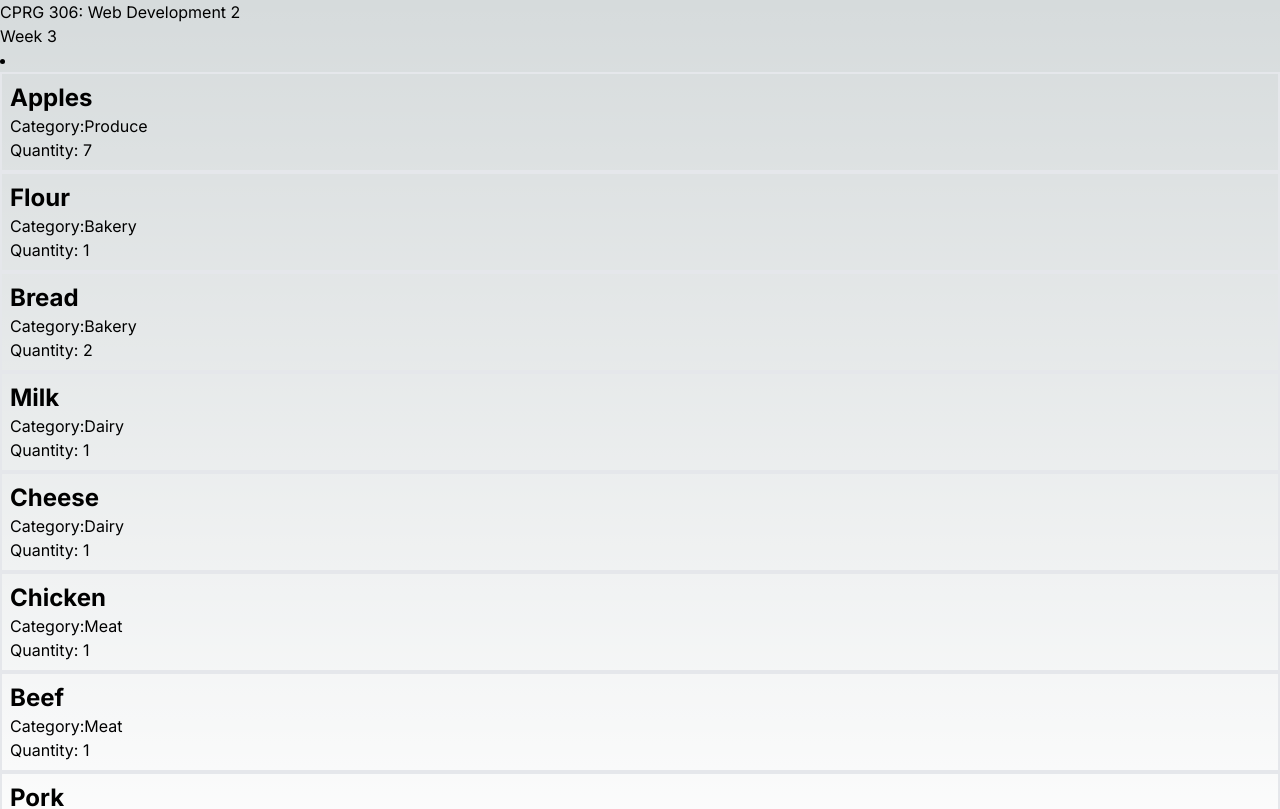
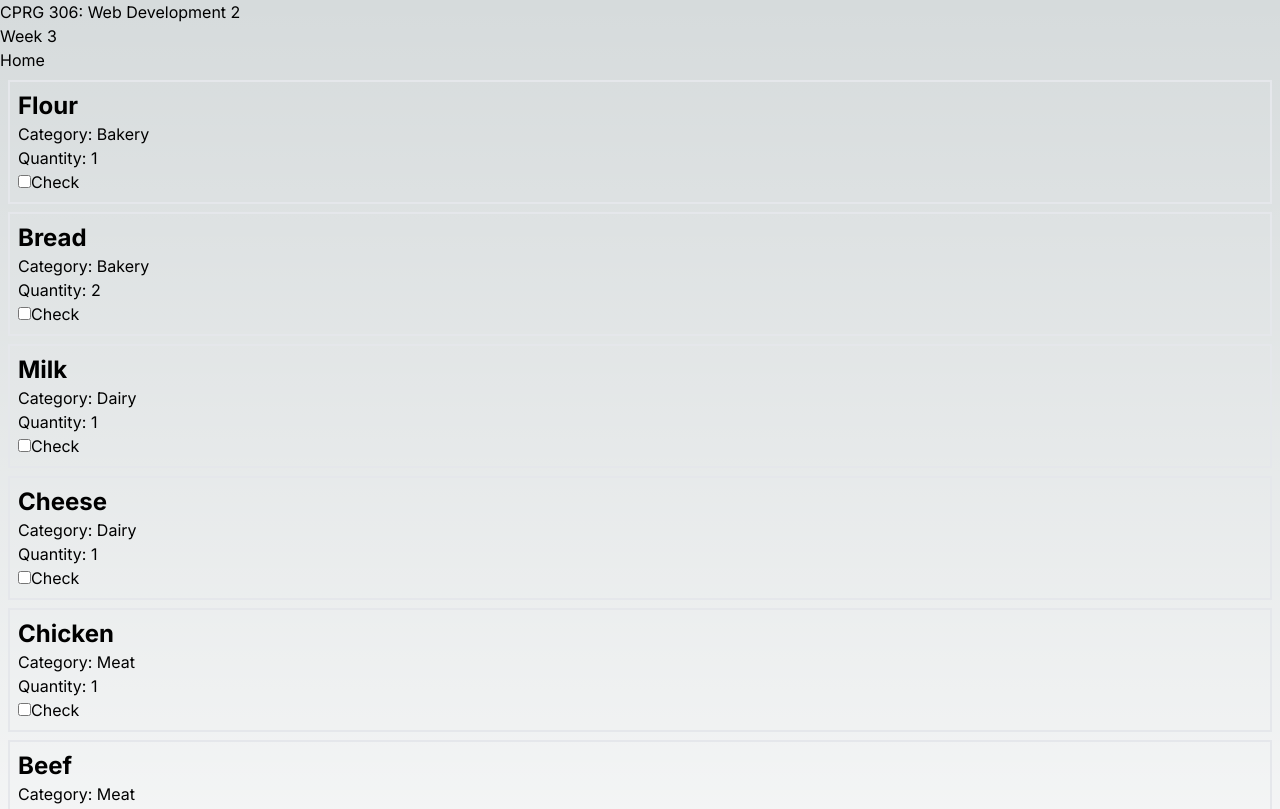
Before and after one commit to Ders-vm/cprg306-assignments, a Next.js app: page /week-3 in a window 1280 px wide. Shown: the top 809 px of the page. Built offline with nearby package versions, Linux system fonts and the light colour scheme.

Commit message:
Sort the grocery list by category, and checkboxes

```diff
--- /dev/null
+++ b/app/homebutton.js
@@ -0,0 +1,8 @@
+import Link from "next/link";
+
+export default function HomeButton() {
+  return (
+    <Link href="/">
+<a>Home</a></Link>
+  );
+}
--- a/app/week-3/item-list.js
+++ b/app/week-3/item-list.js
@@ -1,62 +1,59 @@
 import Item from './item';
 
-
-
 export default function ItemList() {
-    const item1 = {
+    const items = [
+        {
             name: 'Apples',
             quantity: 7,
             category: 'Produce',
-    }
-    const item2 = {
+        },
+        {
             name: 'Flour',
             quantity: 1,
             category: 'Bakery',
-    }
-    const item3 = {
+        },
+        {
             name: 'Bread',
             quantity: 2,
             category: 'Bakery',
-    }
-    const item4 = {
+        },
+        {
             name: 'Milk',
             quantity: 1,
             category: 'Dairy',
-    }
-    const item5 = {
+        },
+        {
             name: 'Cheese',
             quantity: 1,
             category: 'Dairy',
-    }
-    const item6 = {
+        },
+        {
             name: 'Chicken',
             quantity: 1,
             category: 'Meat',
-    }
-    const item7 = {
+        },
+        {
             name: 'Beef',
             quantity: 1,
             category: 'Meat',
-    }
-    const item8 = {
+        },
+        {
             name: 'Pork',
             quantity: 1,
             category: 'Meat',
         }
+    ];
 
+    // Looked up how to sort items by category.
+    items.sort((a, b) => a.category.localeCompare(b.category));
 
     return (
         <main>
-            <li Class="Text ">
-            <Item name={item1.name} quantity={item1.quantity} category={item1.category} />
-            <Item name={item2.name} quantity={item2.quantity} category={item2.category} />
-            <Item name={item3.name} quantity={item3.quantity} category={item3.category} />
-            <Item name={item4.name} quantity={item4.quantity} category={item4.category} />
-            <Item name={item5.name} quantity={item5.quantity} category={item5.category} />
-            <Item name={item6.name} quantity={item6.quantity} category={item6.category} />
-            <Item name={item7.name} quantity={item7.quantity} category={item7.category} />
-            <Item name={item8.name} quantity={item8.quantity} category={item8.category} />
-            </li>
+            <ul className="Text">
+                {items.map((item, index) => (
+                    <Item key={index} name={item.name} quantity={item.quantity} category={item.category} />
+                ))}
+            </ul>
         </main>
     );
 }
--- a/app/week-3/item.js
+++ b/app/week-3/item.js
@@ -1,10 +1,15 @@
-export default function Item({name, quantity , category}) {
+import React from 'react';
 
+export default function Item({ name, quantity, category }) {
     return (
-        <section className="border-2 p-2">
-            <h1 className="text-2xl font-bold" >{name}</h1>
-            <p>Category:{category}</p>
+        <section className="border-2 p-2 m-2 background-red">
+            <h1 className="text-2xl font-bold">{name}</h1>
+            <p>Category: {category}</p>
             <p>Quantity: {quantity}</p>
+            <div>
+                <input type="checkbox" id={`checkbox-${name}`} />
+                <label htmlFor={`checkbox-${name}`}>Check</label>
+            </div>
         </section>
     );
 }
--- a/app/week-3/page.js
+++ b/app/week-3/page.js
@@ -1,14 +1,13 @@
-import Link from "next/link"
 import ItemList from "./item-list";
+import Link from "next/link";
 
 export default function Page() {
     return (
       <main>
         <h1> CPRG 306: Web Development 2 </h1>
         <h2> Week 3 </h2>
+        <Link href="\"> Home  </Link>
         <ItemList/>
-
-        <Link href="\"> Home  </Link>
       </main>
     );
-  }
+}
```
Lines whose indentation alone changed are shown as unchanged.
